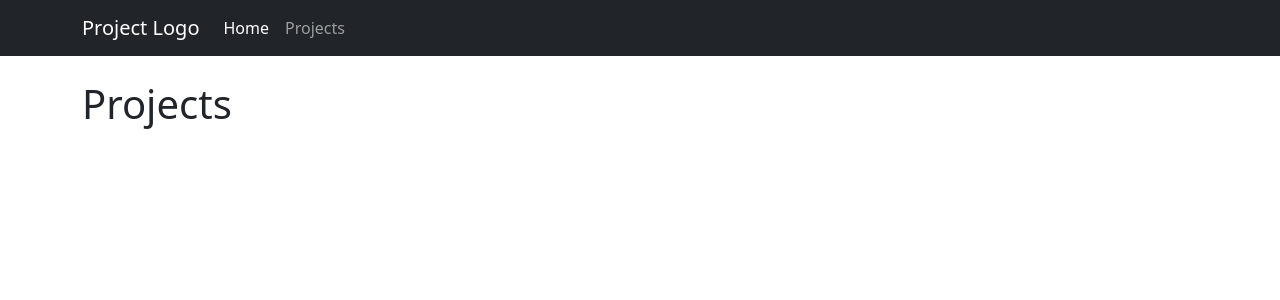
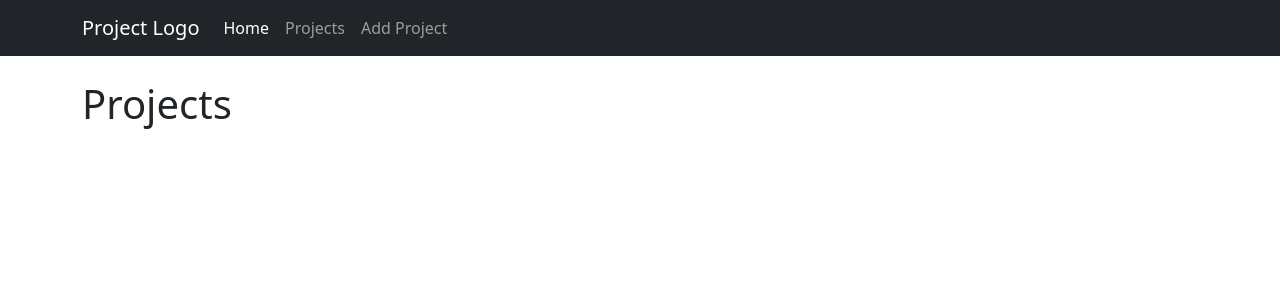
Before and after one commit to grodnik/my_flask, a Flask app: page / in a window 1280 px wide. Shown: the top 300 px of the page. Run offline with Flask 2, Linux system fonts and the light colour scheme.

Commit message:
Up thru 1150

```diff
--- a/app.py
+++ b/app.py
@@ -3,7 +3,6 @@ from flask import Flask, render_template, request
 app = Flask(__name__)
 
 @app.route('/')
-
 def index():
 	myH1 = "Projects"
 	return render_template("index.html", TheH1 = myH1)
@@ -13,3 +12,13 @@ def projects():
 	title = "List Projects"
 	names = ["Refurbish", "Fire Suppression", "Water Valves"]
 	return render_template("projects.html", names=names)
+
+@app.route('/addproject')
+def addproject():
+	title = "Add Project"
+	return render_template("addproject.html", title=title)
+
+@app.route('/dispproject', methods=["POST"])
+def dispproject():
+	title = "Display Project"
+	return render_template("dispproject.html", title=title)
--- a/templates/base.html
+++ b/templates/base.html
@@ -38,6 +38,9 @@
             <li class="nav-item">
               <a class="nav-link" href="{{ url_for('projects')}}">Projects</a>
             </li>
+            <li class="nav-item">
+              <a class="nav-link" href="{{ url_for('addproject')}}">Add Project</a>
+            </li>
           </ul>
 
         </div>
```
